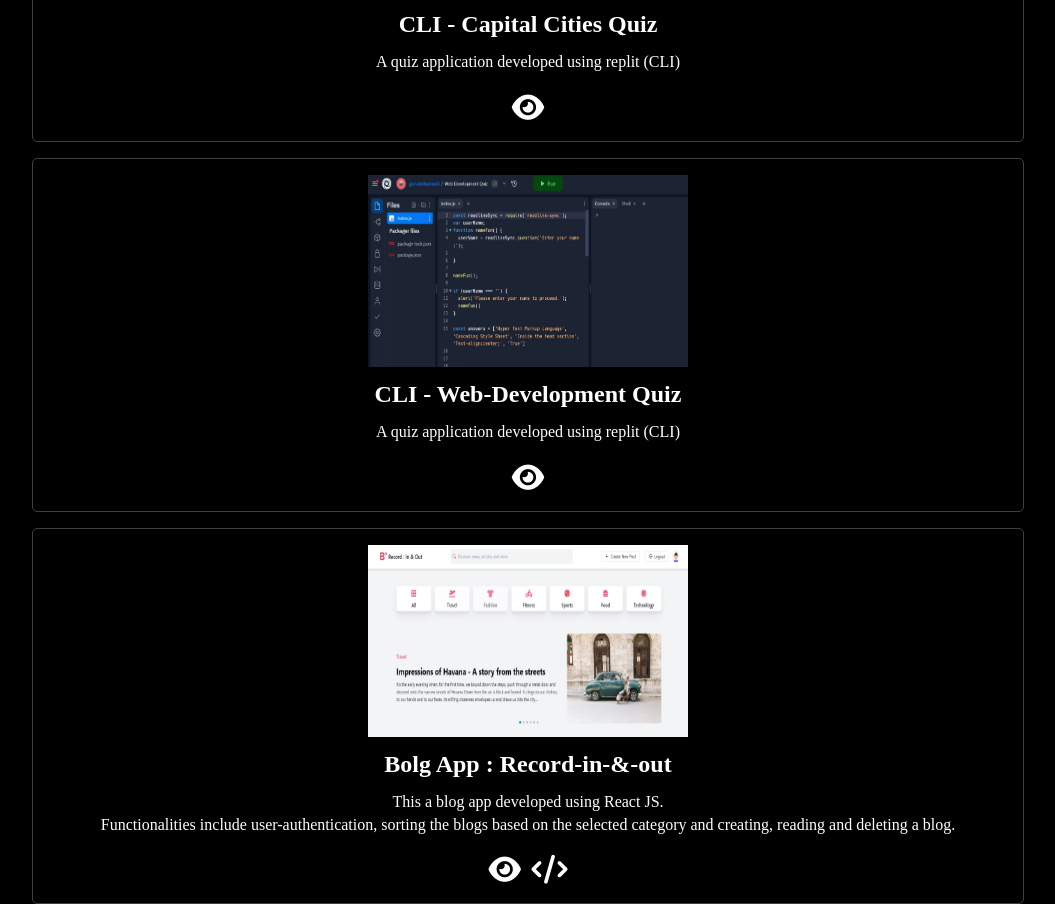
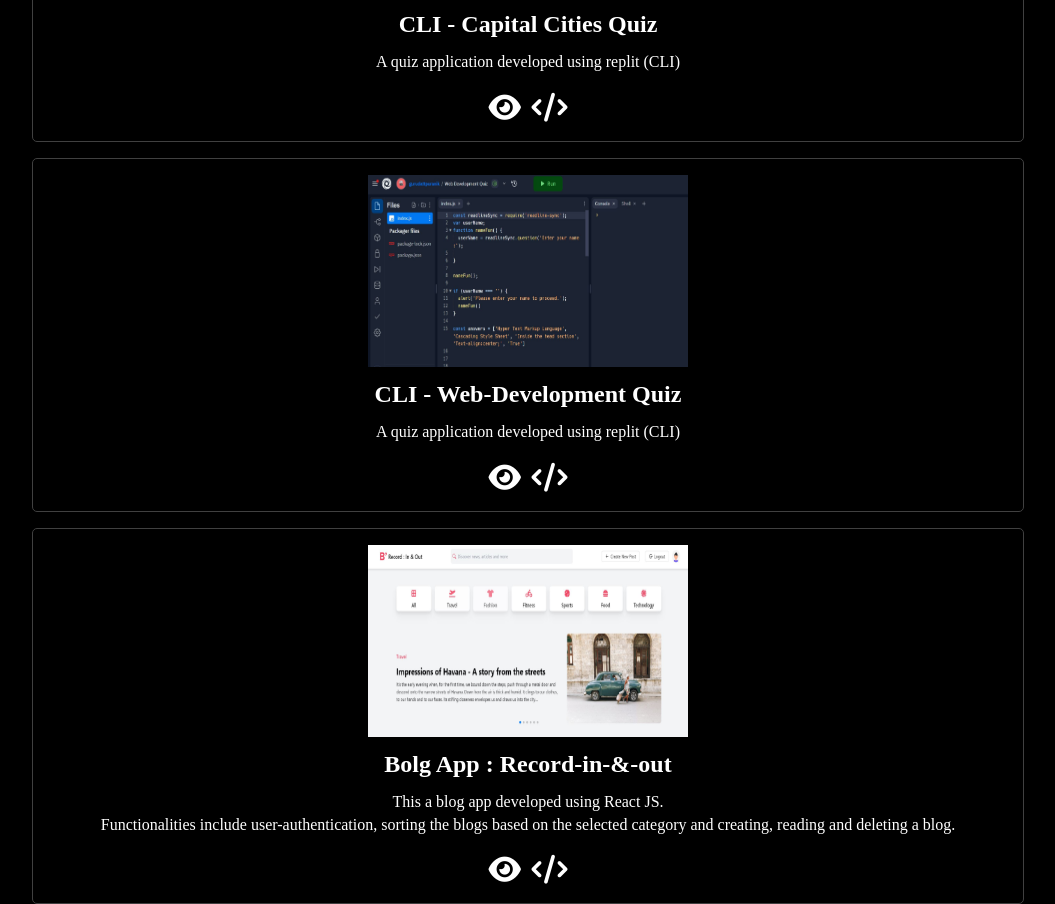
Before and after one commit to gurudattpuranik25/portfolio, a plain HTML site: page project.html in a window 1280 px wide. Shown: the part 3814-4718 px from the top of the page, without its empty margins (112-1167 px from the left). Drawn offline with Linux system fonts and the light colour scheme.

Commit message:
added github links

```diff
--- a/project.html
+++ b/project.html
@@ -240,6 +240,10 @@
                     href="https://replit.com/@gurudattpuranik/Capital-Cities-Quiz#index.js"
                     ><i class="fa-solid fa-eye"></i
                   ></a>
+                  <a
+                    href="https://github.com/gurudattpuranik25/capital-cities-quiz"
+                    ><i class="fa-solid fa-code"></i
+                  ></a>
                 </div>
               </div>
             </div>
@@ -252,6 +256,9 @@
                   <a
                     href="https://replit.com/@gurudattpuranik/Web-Development-Quiz#index.js"
                     ><i class="fa-solid fa-eye"></i
+                  ></a>
+                  <a href="https://github.com/gurudattpuranik25/web-dev-quiz"
+                    ><i class="fa-solid fa-code"></i
                   ></a>
                 </div>
               </div>
@@ -350,7 +357,6 @@
             <h4>&copy; Gurudatt Puranik - 2022 ❤️</h4>
             <div class="media-links">
               <i class="fa-solid fa-envelope"></i>
-
               <i class="fa-brands fa-instagram-square"></i>
               <i class="fa-brands fa-linkedin"></i>
               <i class="fa-brands fa-twitter-square"></i>
```
